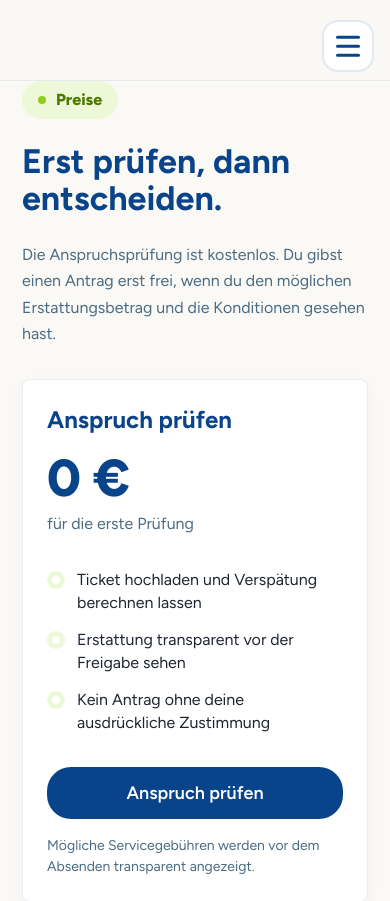
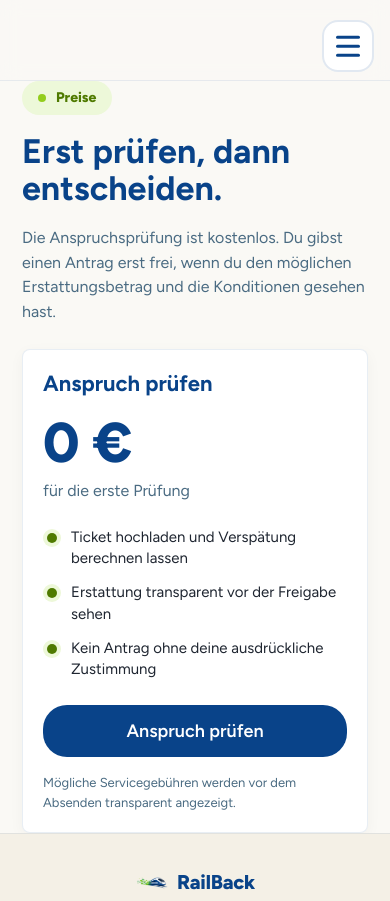
Before and after one commit to dhbw-ma-refund/railback, a React (Vite) app in the folder frontend/: page /preise in a window 390 px wide. Shown: the top 901 px of the page. Built offline with nearby package versions, Linux system fonts and the light colour scheme.

Commit message:
style: Update PricingPage layout and responsiveness with improved media queries and adjustments

```diff
--- a/frontend/src/pages/PricingPage.css
+++ b/frontend/src/pages/PricingPage.css
@@ -2,11 +2,10 @@
 @import '@shared/styles/typography.css';
 
 .pricing-page {
-  height: 100vh;
+  min-height: 100svh;
   background: var(--color-warm-off-white);
   display: flex;
   flex-direction: column;
-  overflow: hidden;
 }
 
 .pricing-main {
@@ -19,11 +18,15 @@
   flex: 1;
   min-height: 0;
   display: grid;
-  grid-template-columns: minmax(0, 1fr) minmax(320px, 480px);
+  grid-template-columns: minmax(0, 1fr) minmax(360px, 500px);
   align-items: center;
-  gap: clamp(32px, 6vw, 72px);
+  gap: clamp(40px, 5vw, 72px);
   padding-top: clamp(24px, 4vh, 48px);
   padding-bottom: clamp(24px, 4vh, 48px);
+}
+
+.pricing-page .pricing-hero.wrap {
+  max-width: clamp(1180px, 78vw, 1800px);
 }
 
 .pricing-hero__copy {
@@ -67,6 +70,8 @@
 }
 
 .pricing-card {
+  width: 100%;
+  align-self: center;
   background: #fff;
   border: 1px solid rgba(9, 67, 137, 0.09);
   border-radius: 8px;
@@ -115,13 +120,13 @@
 .pricing-card li::before {
   content: '';
   position: absolute;
-  left: 0;
-  top: 0.2em;
-  width: 18px;
-  height: 18px;
+  left: 4px;
+  top: 0.42em;
+  width: 10px;
+  height: 10px;
   border-radius: 50%;
-  background: var(--color-landing-green);
-  box-shadow: inset 0 0 0 5px #edf8d9;
+  background: var(--color-landing-green-ink);
+  box-shadow: 0 0 0 4px #edf8d9;
 }
 
 .pricing-card .rb-button {
@@ -135,8 +140,8 @@
 
 @media (min-width: 1440px) {
   .pricing-hero {
-    grid-template-columns: minmax(0, 1fr) minmax(480px, 560px);
-    gap: clamp(72px, 7vw, 136px);
+    grid-template-columns: minmax(0, 1fr) minmax(500px, 600px);
+    gap: clamp(72px, 5vw, 96px);
   }
 
   .pricing-hero__copy {
@@ -158,17 +163,16 @@
 
 @media (min-width: 2000px) {
   .pricing-hero {
-    max-width: 2200px;
-    grid-template-columns: minmax(0, 1fr) minmax(620px, 700px);
-    gap: 160px;
+    grid-template-columns: minmax(0, 1fr) minmax(620px, 680px);
+    gap: 96px;
   }
 
   .pricing-hero__copy {
-    max-width: 900px;
+    max-width: 820px;
   }
 
   .pricing-hero h1 {
-    font-size: clamp(76px, 3.45vw, 88px);
+    font-size: clamp(72px, 3.15vw, 80px);
   }
 
   .pricing-hero__copy p {
@@ -176,7 +180,7 @@
   }
 
   .pricing-card {
-    padding: 54px;
+    padding: 48px;
   }
 
   .pricing-card h2 {
@@ -188,13 +192,7 @@
   }
 }
 
-@media (max-width: 767px) {
-  .pricing-page {
-    height: auto;
-    min-height: 100vh;
-    overflow: visible;
-  }
-
+@media (max-width: 1100px) {
   .pricing-main {
     display: block;
   }
@@ -202,7 +200,85 @@
   .pricing-hero {
     min-height: auto;
     grid-template-columns: 1fr;
-    padding-top: var(--spacing-4);
-    padding-bottom: var(--spacing-4);
+    gap: 32px;
+    padding-top: clamp(32px, 5vh, 52px);
+    padding-bottom: clamp(40px, 6vh, 64px);
+  }
+
+  .pricing-page .pricing-hero.wrap {
+    max-width: 760px;
+  }
+
+  .pricing-hero__copy {
+    max-width: 680px;
+  }
+
+  .pricing-hero h1 {
+    font-size: clamp(40px, 6vw, 58px);
+  }
+
+  .pricing-card {
+    max-width: 680px;
+    justify-self: center;
   }
 }
+
+@media (max-width: 767px) {
+  .pricing-hero {
+    gap: 24px;
+    padding-top: 24px;
+    padding-bottom: 36px;
+  }
+
+  .pricing-hero__eyebrow {
+    min-height: 34px;
+    margin-bottom: 18px;
+    font-size: 14px;
+  }
+
+  .pricing-hero h1 {
+    margin-bottom: 18px;
+    font-size: clamp(34px, 10vw, 44px);
+  }
+
+  .pricing-hero__copy p {
+    font-size: 16px;
+    line-height: 1.55;
+  }
+
+  .pricing-card {
+    padding: 24px;
+  }
+
+  .pricing-card h2 {
+    font-size: 22px;
+  }
+
+  .pricing-card__price {
+    font-size: 56px;
+  }
+
+  .pricing-card ul {
+    gap: 12px;
+    margin: 24px 0;
+  }
+
+  .pricing-card li {
+    padding-left: 28px;
+    font-size: 15px;
+  }
+
+  .pricing-card__note {
+    font-size: 13px;
+  }
+}
+
+@media (max-width: 420px) {
+  .pricing-card {
+    padding: 20px;
+  }
+
+  .pricing-hero h1 {
+    font-size: 34px;
+  }
+}
```
